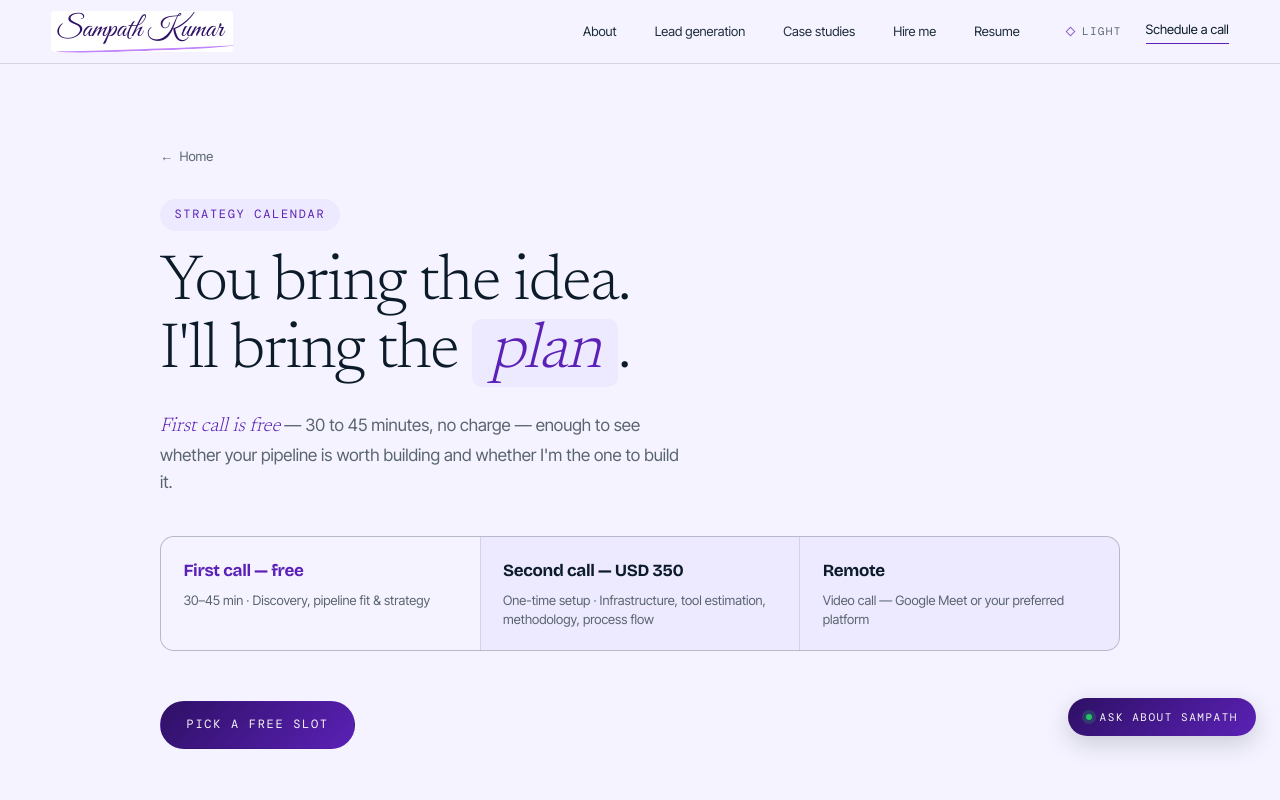
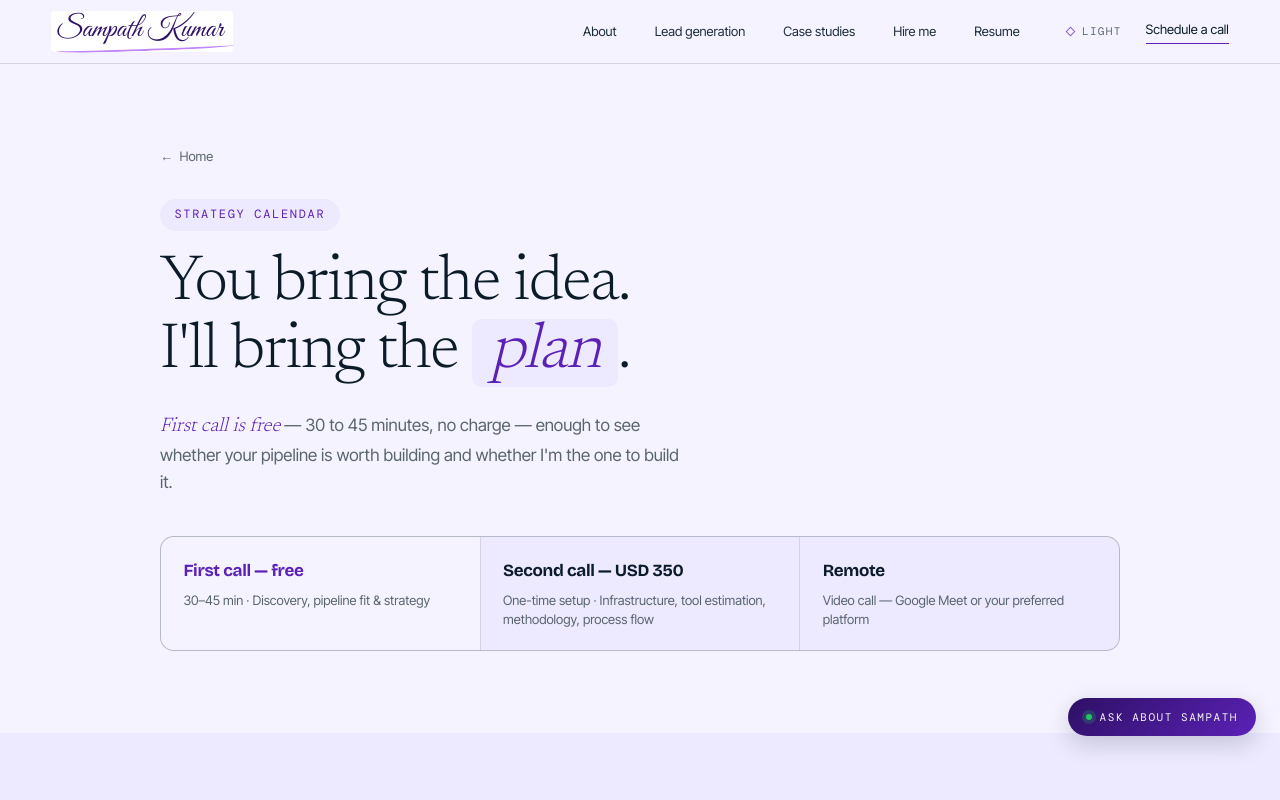
Before and after one commit to ChillandBuild/Port-2.0, a Next.js app: page /schedule in a window 1280 px wide. Shown: the top 800 px of the page. Built offline with nearby package versions, Linux system fonts and the light colour scheme.

Commit message:
pick a slot

```diff
--- a/app/schedule/page.tsx
+++ b/app/schedule/page.tsx
@@ -6,6 +6,7 @@ import { PointerFX } from "@/components/motion/PointerFX";
 import { ScrollFX } from "@/components/motion/ScrollFX";
 import { ScheduleAgenda } from "@/components/schedule/ScheduleAgenda";
 import { ScheduleContact } from "@/components/schedule/ScheduleContact";
+import { ScheduleCta } from "@/components/schedule/ScheduleCta";
 import { ScheduleEngagement } from "@/components/schedule/ScheduleEngagement";
 import { ScheduleForm } from "@/components/schedule/ScheduleForm";
 import { ScheduleHero } from "@/components/schedule/ScheduleHero";
@@ -41,6 +42,7 @@ export default function SchedulePage() {
           body="Set a market focus and a target monthly lead volume to see the meetings, the research cycle, and the tool spend those numbers imply — the same model the call starts from."
         />
         <ScheduleTracks />
+        <ScheduleCta />
         <ScheduleForm />
         <ScheduleContact />
       </main>
--- /dev/null
+++ b/components/schedule/ScheduleCta.module.css
@@ -0,0 +1,34 @@
+.wrap {
+  display: flex;
+  justify-content: center;
+  padding: clamp(1.75rem, 4vh, 2.75rem) var(--space-shell);
+  background: var(--surface-page);
+}
+
+.cta {
+  display: inline-flex;
+  align-items: center;
+  padding: 0.85rem 1.6rem;
+  font-family: var(--font-mono);
+  font-size: var(--text-xs);
+  letter-spacing: var(--tracking-meta);
+  text-transform: uppercase;
+  text-decoration: none;
+  color: var(--accent-ink);
+  background: var(--accent-gradient);
+  border: 1px solid transparent;
+  border-radius: 999px;
+  transition:
+    background 140ms var(--ease-out-quint),
+    transform 140ms var(--ease-out-quint);
+}
+
+.cta:hover {
+  background: var(--accent-hover);
+  transform: translateY(-1px);
+}
+
+.cta:focus-visible {
+  outline: 2px solid var(--accent);
+  outline-offset: 3px;
+}
--- /dev/null
+++ b/components/schedule/ScheduleCta.tsx
@@ -0,0 +1,17 @@
+import { SCHEDULE } from "@/lib/content";
+import styles from "./ScheduleCta.module.css";
+
+/**
+ * Standalone CTA that links to the booking form. Pulled out of the hero so
+ * it can sit closer to the form — users see it after reading the content,
+ * not before.
+ */
+export function ScheduleCta() {
+  return (
+    <section className={styles.wrap} aria-label="Book a call">
+      <a className={styles.cta} href={SCHEDULE.cta.href}>
+        {SCHEDULE.cta.label}
+      </a>
+    </section>
+  );
+}
--- a/components/schedule/ScheduleHero.module.css
+++ b/components/schedule/ScheduleHero.module.css
@@ -121,35 +121,6 @@
   color: var(--accent-meta);
 }
 
-.cta {
-  justify-self: start;
-  display: inline-flex;
-  align-items: center;
-  margin-top: 1.5rem;
-  padding: 0.85rem 1.6rem;
-  font-family: var(--font-mono);
-  font-size: var(--text-xs);
-  letter-spacing: var(--tracking-meta);
-  text-transform: uppercase;
-  text-decoration: none;
-  color: var(--accent-ink);
-  background: var(--accent-gradient);
-  border: 1px solid transparent;
-  border-radius: 999px;
-  transition:
-    background 140ms var(--ease-out-quint),
-    transform 140ms var(--ease-out-quint);
-}
-
-.cta:hover {
-  background: var(--accent-hover);
-  transform: translateY(-1px);
-}
-
-.cta:focus-visible {
-  outline: 2px solid var(--accent);
-  outline-offset: 3px;
-}
 
 @media (max-width: 640px) {
   .headline {
--- a/components/schedule/ScheduleHero.tsx
+++ b/components/schedule/ScheduleHero.tsx
@@ -43,10 +43,6 @@ export function ScheduleHero() {
           </div>
         ))}
       </dl>
-
-      <a className={styles.cta} href={SCHEDULE.cta.href}>
-        {SCHEDULE.cta.label}
-      </a>
     </section>
   );
 }
```
Also changed, not shown: 1 other file (tests, documents, lock files or other folders).
